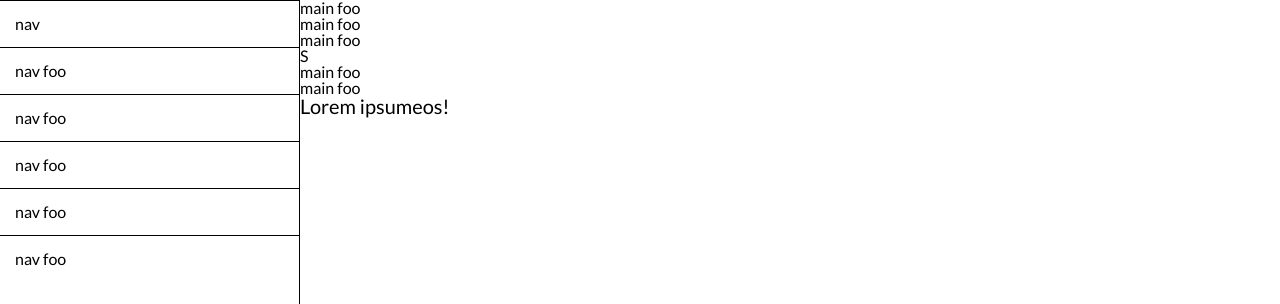
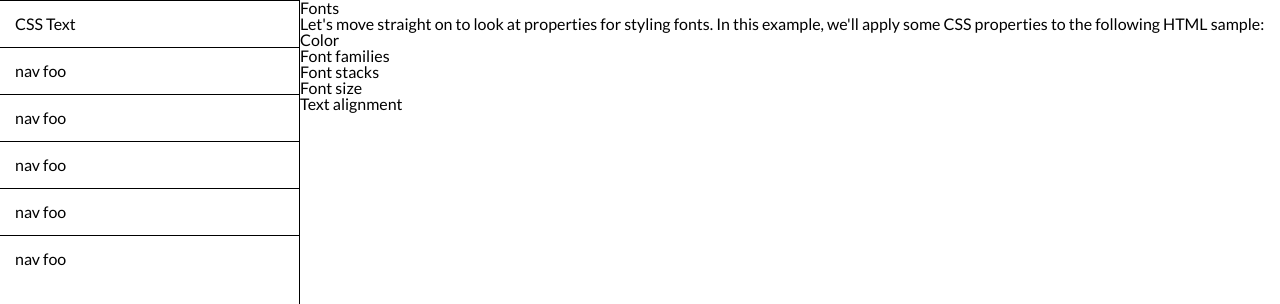
Before and after one commit to bcat4490/technical, a plain HTML site: page index.html in a window 1280 px wide. Shown: the top 304 px of the page. Drawn offline with Linux system fonts and the light colour scheme.

Commit message:
filled in main-section topics. added ids to each

```diff
--- a/index.html
+++ b/index.html
@@ -15,7 +15,7 @@
 <body>
 
     <nav id="navbar">
-        <section>nav</section>
+        <section>CSS Text</section>
         <ul>
             <li>nav foo</li>
             <li>nav foo</li>
@@ -27,23 +27,34 @@
 
     <main id="main-doc">
 
-        <section class="main-section">
-            <header>main foo</header>
-        </section>
-        <section class="main-section">
-            <header>main foo</header>
-        </section>
-        <section class="main-section">
-            <header>main foo</header>S
-        </section>
-        <section class="main-section">
-            <header>main foo</header>
-        </section>
-        <section class="main-section">
-            <header>main foo</header>
+        <section id="Fonts" class="main-section">
+            <header>Fonts</header>
+            <p>Let's move straight on to look at properties for styling fonts. In this example, we'll apply some CSS properties to the following HTML sample:</p>
+
         </section>
 
-        <p class="test">Lorem ipsumeos!</p>
+        <section id="Color" class="main-section">
+            <header>Color</header>
+        </section>
+
+        <section id="Font_families" class="main-section">
+            <header>Font families</header>
+        </section>
+
+        <section id="Font_stacks" class="main-section">
+            <header>Font stacks</header>
+        </section>
+
+        <section id="Font_size" class="main-section">
+            <header>Font size</header>
+        </section>
+
+        <section id="Text_alignment" class="main-section">
+            <header>Text alignment</header>
+        </section>
+
+
+
 
     </main>
 
--- a/styles.css
+++ b/styles.css
@@ -31,7 +31,3 @@ body {
     width: 100%;
 
 }
-
-.test {
-    font-size: 20px;
-}
```
